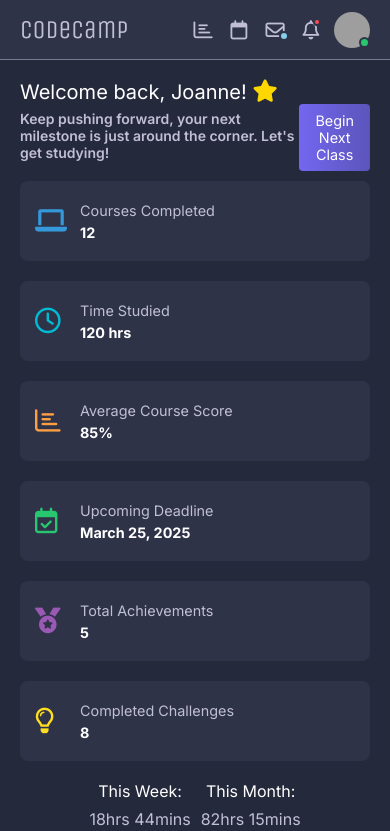
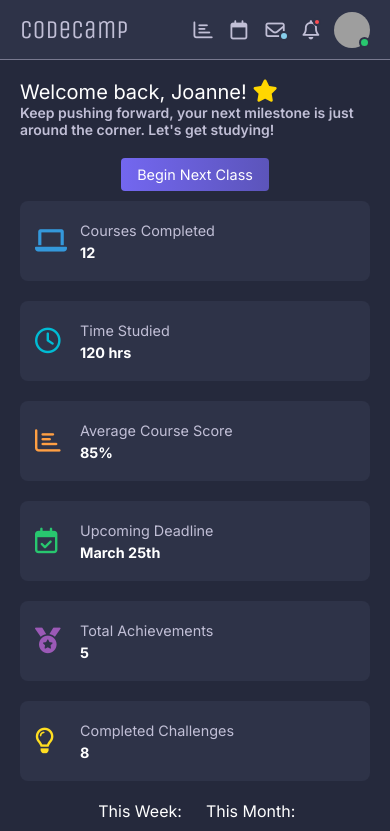
Before and after one commit to joseph-johnson27001/education-dashboard, a Vue app: page / in a window 390 px wide. Shown: the top 831 px of the page. Built offline with nearby package versions, Linux system fonts and the light colour scheme; grey boxes are pictures that could not be loaded.

Commit message:
Responsiveness fix

```diff
--- a/src/views/HomePage.vue
+++ b/src/views/HomePage.vue
@@ -85,7 +85,6 @@
 
         <div class="assignments-area">
           <h3>Upcoming Assignments</h3>
-          <!-- Import and Use UpcomingAssignmentsCard here -->
           <UpcomingAssignmentsCard
             v-for="(assignment, index) in upcomingAssignments"
             :key="index"
@@ -117,7 +116,6 @@ import DonutChart from "@/components/Charts/DonutChart.vue";
 import SideBarCard from "@/components/Sidebar/SideBarCard.vue";
 import InstructorsCard from "@/components/Cards/InstructorsCard.vue";
 import RecentActivityCard from "@/components/Cards/RecentActivityCard.vue";
-// Import the UpcomingAssignmentsCard component
 import UpcomingAssignmentsCard from "@/components/Cards/UpcomingAssignmentsCard.vue";
 
 export default {
@@ -128,7 +126,6 @@ export default {
     SideBarCard,
     InstructorsCard,
     RecentActivityCard,
-    // Register UpcomingAssignmentsCard
     UpcomingAssignmentsCard,
   },
   data() {
@@ -155,7 +152,7 @@ export default {
         {
           icon: "far fa-calendar-check",
           label: "Upcoming Deadline",
-          value: "March 25, 2025",
+          value: "March 25th",
           iconColor: "#28c76f",
         },
         {
@@ -500,5 +497,13 @@ h3 {
   .donut-chart-container {
     flex-direction: column;
   }
+  .welcome-container {
+    flex-direction: column;
+    justify-content: center;
+    align-items: center;
+  }
+  .start-next-class-button-container {
+    margin: auto;
+  }
 }
 </style>
```
